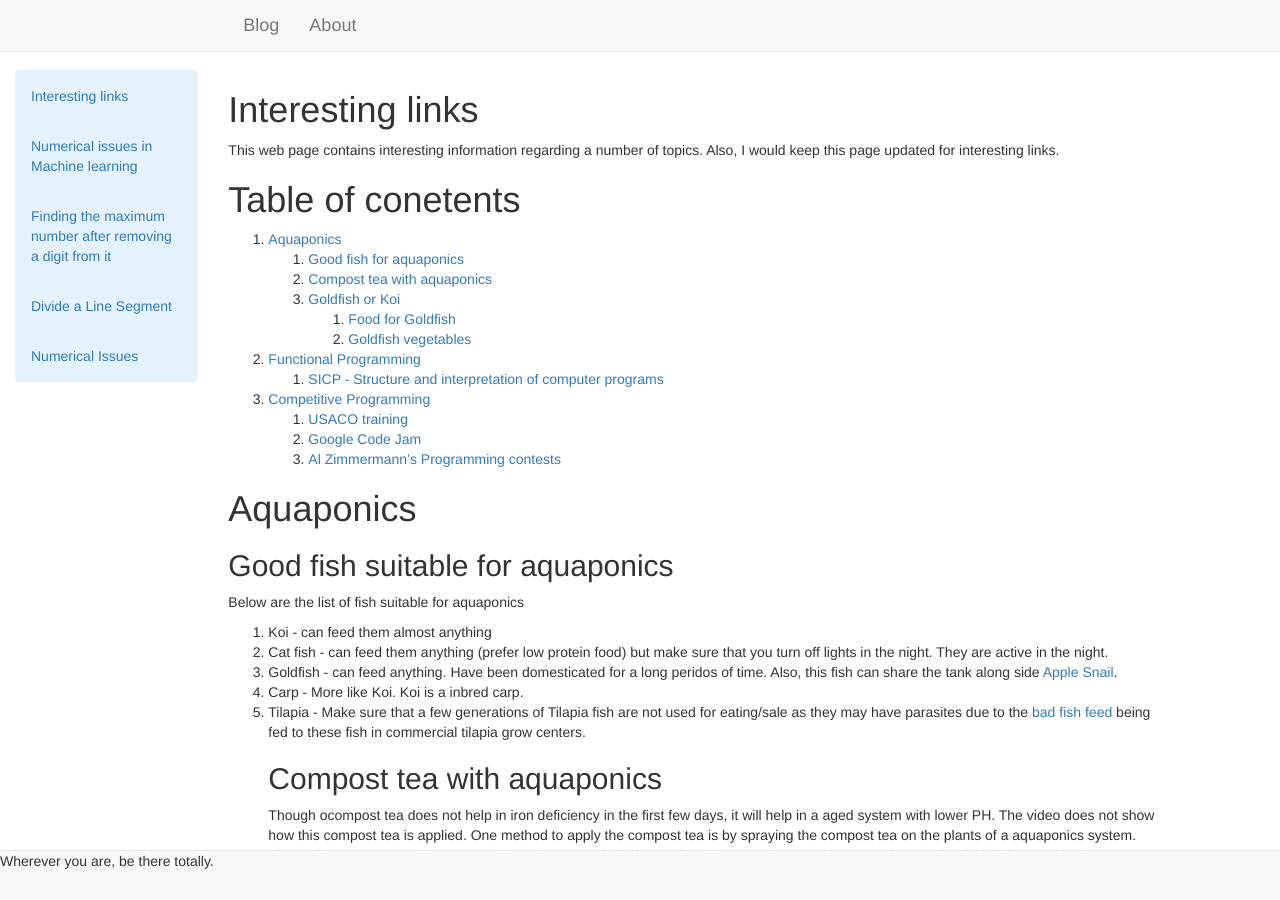
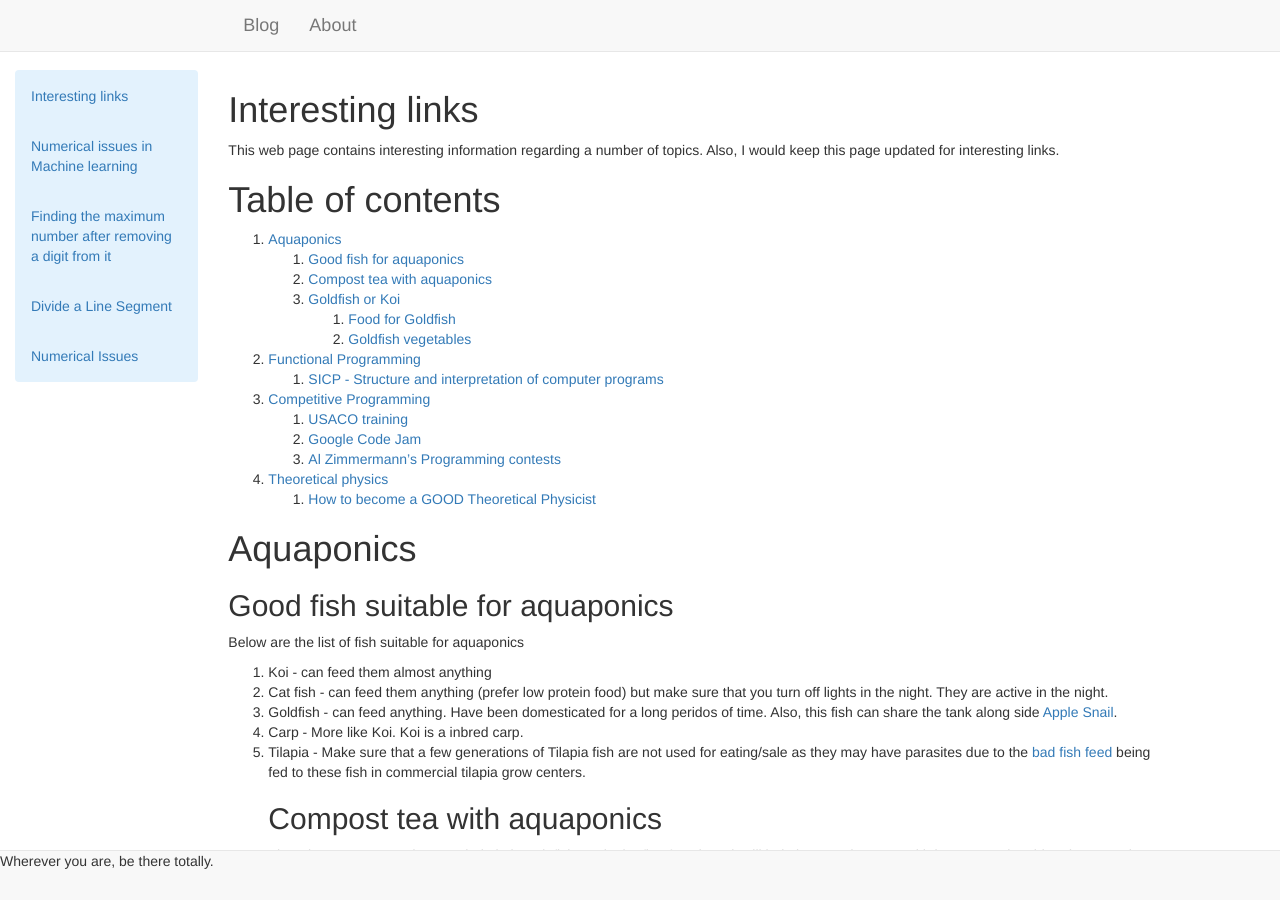
Before and after one commit to surajshetiya/surajshetiya.github.io, a Jekyll site: the page built from _posts/2017-03-20-Interesting-links.md, in a window 1280 px wide and 900 px high. Built offline with Jekyll 4.4.1, drawn with Linux system fonts in a browser that asks for light colours; some of the changed text lies outside the part shown; grey boxes are pictures that could not be loaded.

Commit message:
Theoretical physics

```diff
--- a/_posts/2017-03-20-Interesting-links.md
+++ b/_posts/2017-03-20-Interesting-links.md
@@ -5,7 +5,7 @@
 
 This web page contains interesting information regarding a number of topics. Also, I would keep this page updated for interesting links.
 
-# Table of conetents
+# Table of contents
 1. [Aquaponics](#Aquaponics)
 	1. [Good fish for aquaponics](#Good_fish_aquaponics)
 	2. [Compost tea with aquaponics](#Compost_tea_aquaponics)
@@ -18,6 +18,8 @@
 	1. [USACO training](#USACO)
 	2. [Google Code Jam](#Code_jam)
 	3. [Al Zimmermann's Programming contests](#AlZimmermann)
+4. [Theoretical physics](#TP)
+	1. [How to become a GOOD Theoretical Physicist](#TP1)
 
 # Aquaponics <a name="Aquaponics" />
 ## Good fish suitable for aquaponics <a name="Good_fish_aquaponics" />
@@ -74,3 +76,7 @@
 ## Al Zimmermann's Programming contests <a name="AlZimmermann"/>
 A little hard problems. Takes more time but then the solution also needs to be cleaner and so more effort and better clarity on problems.
 Link [here](http://azspcs.com).
+
+# Theoretical physics <a name="TP"/>
+## How to become a GOOD Theoretical Physicist <a name="TP1" />
+Link [here](http://www.staff.science.uu.nl/~gadda001/goodtheorist/index.html).
```
